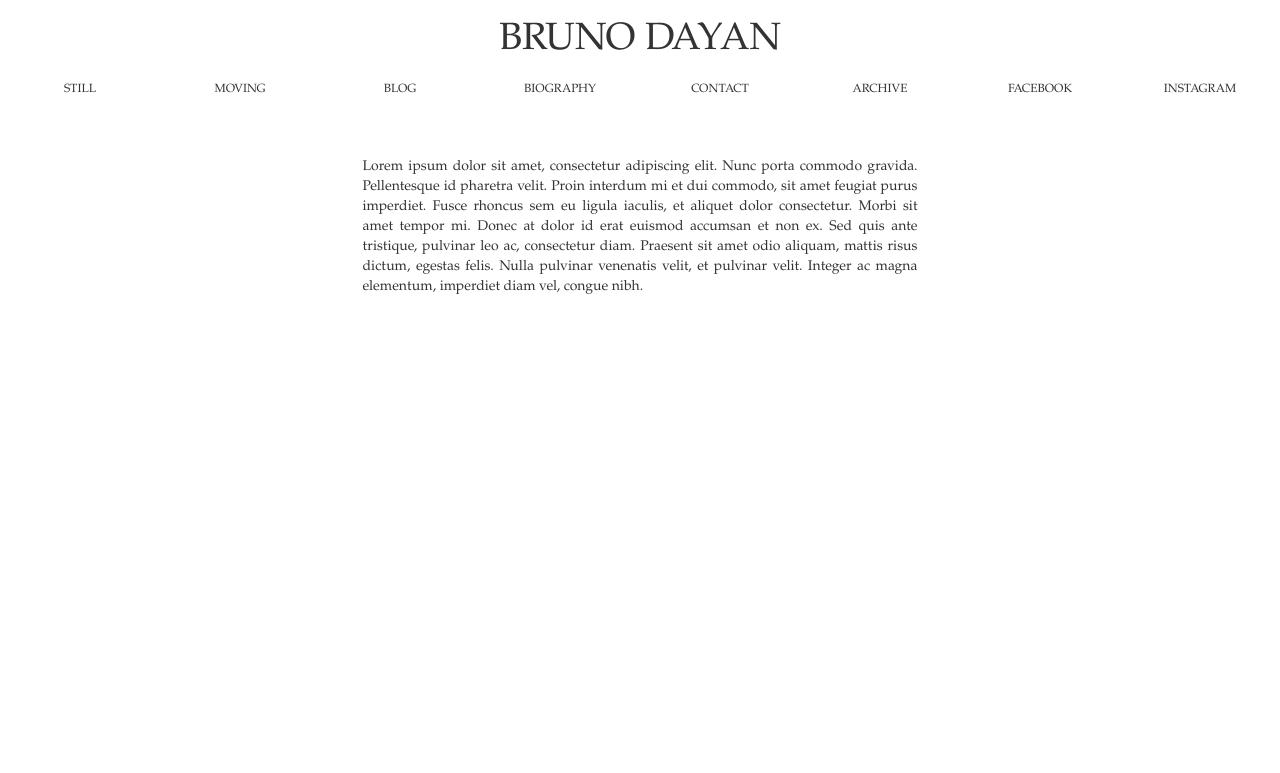
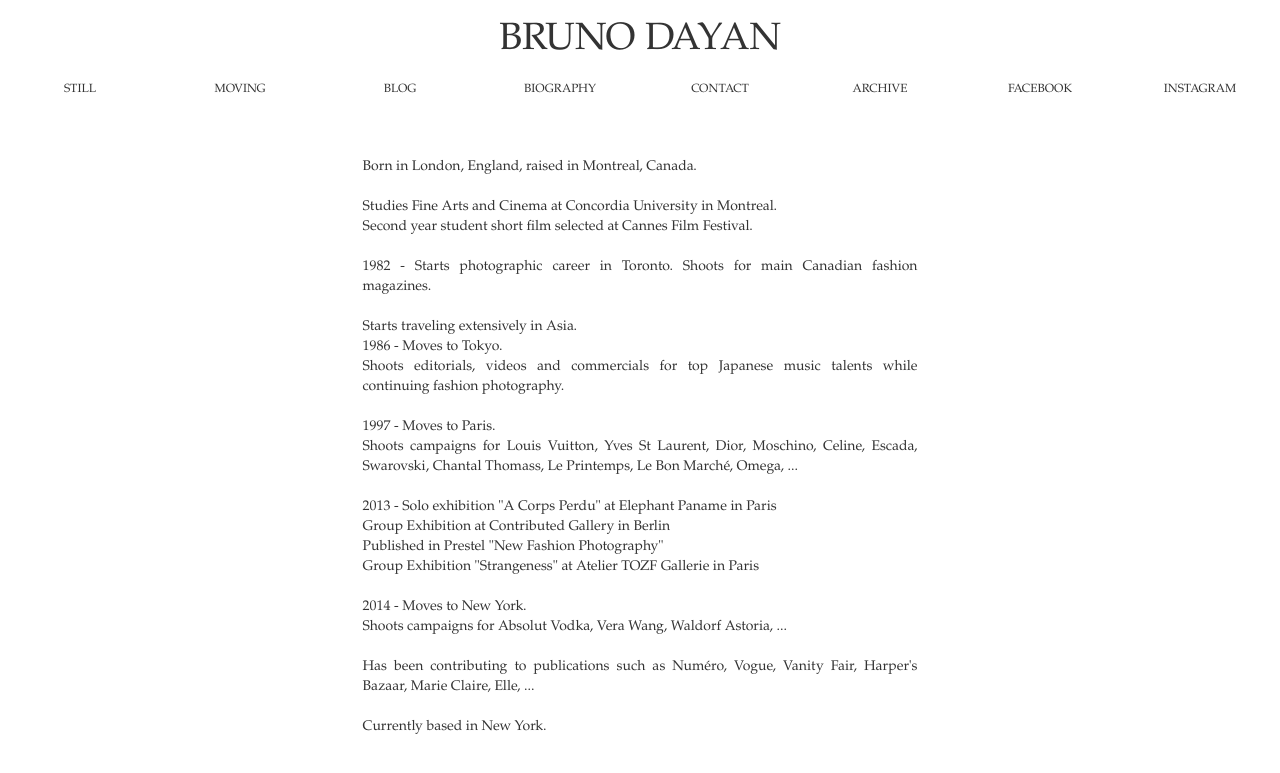
Before and after one commit to brunodayanphotography/brunodayanphotography.github.io, a Jekyll site: the page built from biography.html, in a window 1280 px wide. Shown: the top 773 px of the page. Built offline with Jekyll 4.4.1, drawn with Linux system fonts in a browser that asks for light colours.

Commit message:
Added bio and other tweaks

```diff
--- a/_layouts/default.html
+++ b/_layouts/default.html
@@ -58,7 +58,7 @@
                     <ul class="nav navbar-nav">
                         <li><a href="/" class="btn btn-link no-link"><small>STILL</small></a></li>
                         <li><a href="/moving.html" class="btn btn-link no-link"><small>MOVING</small></a></li>
-                        <li><a href="/blog.html" class="btn btn-link no-link"><small>BLOG</small></a></li>
+                        <li><a href="https://brunodayan.wordpress.com" target="_blank" class="btn btn-link no-link"><small>BLOG</small></a></li>
                         <li><a href="/biography.html" class="btn btn-link no-link"><small>BIOGRAPHY</small></a></li>
                         <li><a href="mailto:mail@brunodayan.com" class="btn btn-link no-link"><small>CONTACT</small></a></li>
                         <li><a href="http://www.trunkarchive.com/BRUNO%20DAYAN/images/" target="_blank" class="btn btn-link no-link"><small>ARCHIVE</small></a></li>
@@ -79,7 +79,7 @@
                 <div class="btn-group btn-group-justified baskerville affix-top" data-spy="affix" data-offset-top="70">
                     <a href="/" class="btn btn-link no-link"><small>STILL</small></a>
                     <a href="/moving.html" class="btn btn-link no-link"><small>MOVING</small></a>
-                    <a href="/blog.html" class="btn btn-link no-link"><small>BLOG</small></a>
+                    <a href="https://brunodayan.wordpress.com" target="_blank" class="btn btn-link no-link"><small>BLOG</small></a>
                     <a href="/biography.html" class="btn btn-link no-link"><small>BIOGRAPHY</small></a>
                     <a href="mailto:mail@brunodayan.com" class="btn btn-link no-link"><small>CONTACT</small></a>
                     <a href="http://www.trunkarchive.com/BRUNO%20DAYAN/images/" target="_blank" class="btn btn-link no-link"><small>ARCHIVE</small></a>
--- a/biography.html
+++ b/biography.html
@@ -6,7 +6,33 @@ title: Bruno Dayan Photography - Biography
 <div class="container content">
 	<div class="row">
 		<div class="col-xs-8 col-xs-offset-2 col-md-6 col-md-offset-3">
-			<p class="baskerville text-justify">Lorem ipsum dolor sit amet, consectetur adipiscing elit. Nunc porta commodo gravida. Pellentesque id pharetra velit. Proin interdum mi et dui commodo, sit amet feugiat purus imperdiet. Fusce rhoncus sem eu ligula iaculis, et aliquet dolor consectetur. Morbi sit amet tempor mi. Donec at dolor id erat euismod accumsan et non ex. Sed quis ante tristique, pulvinar leo ac, consectetur diam. Praesent sit amet odio aliquam, mattis risus dictum, egestas felis. Nulla pulvinar venenatis velit, et pulvinar velit. Integer ac magna elementum, imperdiet diam vel, congue nibh.</p>
+			<p class="baskerville text-justify">
+				Born in London, England, raised in Montreal, Canada.<br>
+				<br>
+				Studies Fine Arts and Cinema at Concordia University in Montreal.<br>
+				Second year student short film selected at Cannes Film Festival.<br>
+				<br>
+				1982 - Starts photographic career in Toronto. Shoots for main Canadian fashion magazines.<br>
+				<br>
+				Starts traveling extensively in Asia.<br>
+				1986 - Moves to Tokyo.<br>
+				Shoots editorials, videos and commercials for top Japanese music talents while continuing fashion photography.<br>
+				<br>
+				1997 - Moves to Paris.<br>
+				Shoots campaigns for Louis Vuitton, Yves St Laurent, Dior, Moschino, Celine, Escada, Swarovski, Chantal Thomass, Le Printemps, Le Bon March&eacute;, Omega, ...<br>
+				<br>
+				2013 - Solo exhibition "A Corps Perdu" at Elephant Paname in Paris<br>
+				Group Exhibition at Contributed Gallery in Berlin<br>
+				Published in Prestel "New Fashion Photography"<br>
+				Group Exhibition "Strangeness" at Atelier TOZF Gallerie in Paris<br>
+				<br>
+				2014 - Moves to New York.<br>
+				Shoots campaigns for Absolut Vodka, Vera Wang, Waldorf Astoria, ...<br>
+				<br>
+				Has been contributing to publications such as Num&eacute;ro, Vogue, Vanity Fair, Harper's Bazaar, Marie Claire, Elle, ...<br>
+				<br>
+				Currently based in New York.
+			</p>
 		</div>
 	</div>
 </div>
--- a/blog.html
+++ /dev/null
@@ -1,4 +0,0 @@
----
-layout: default
-title: Bruno Dayan Photography - Blog
----
--- a/moving.html
+++ b/moving.html
@@ -4,5 +4,5 @@ title: Bruno Dayan Photography - Moving
 ---
 
 <div class="container content">
-	<h2 class="baskerville text-center">Coming Soon...</h2>
+	<h3 class="baskerville text-center">Coming Soon...</h3>
 </div>
```
